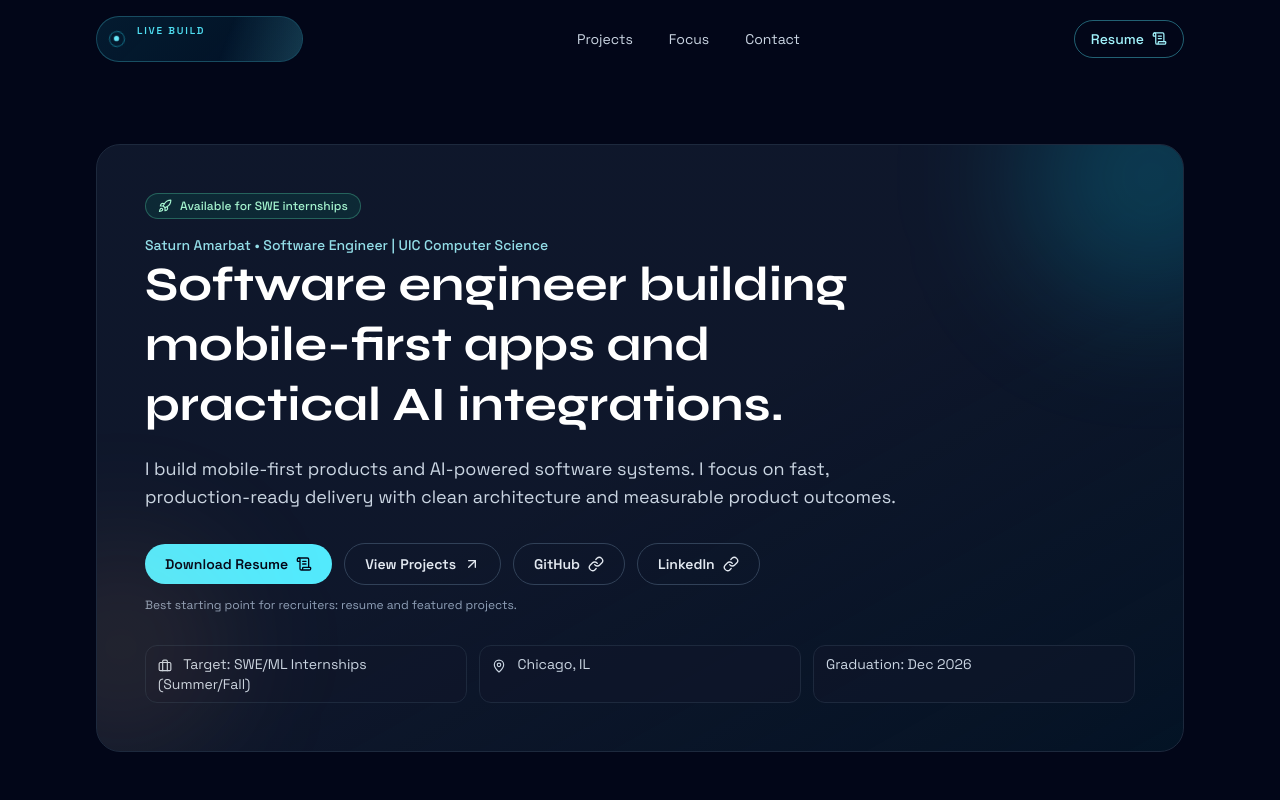
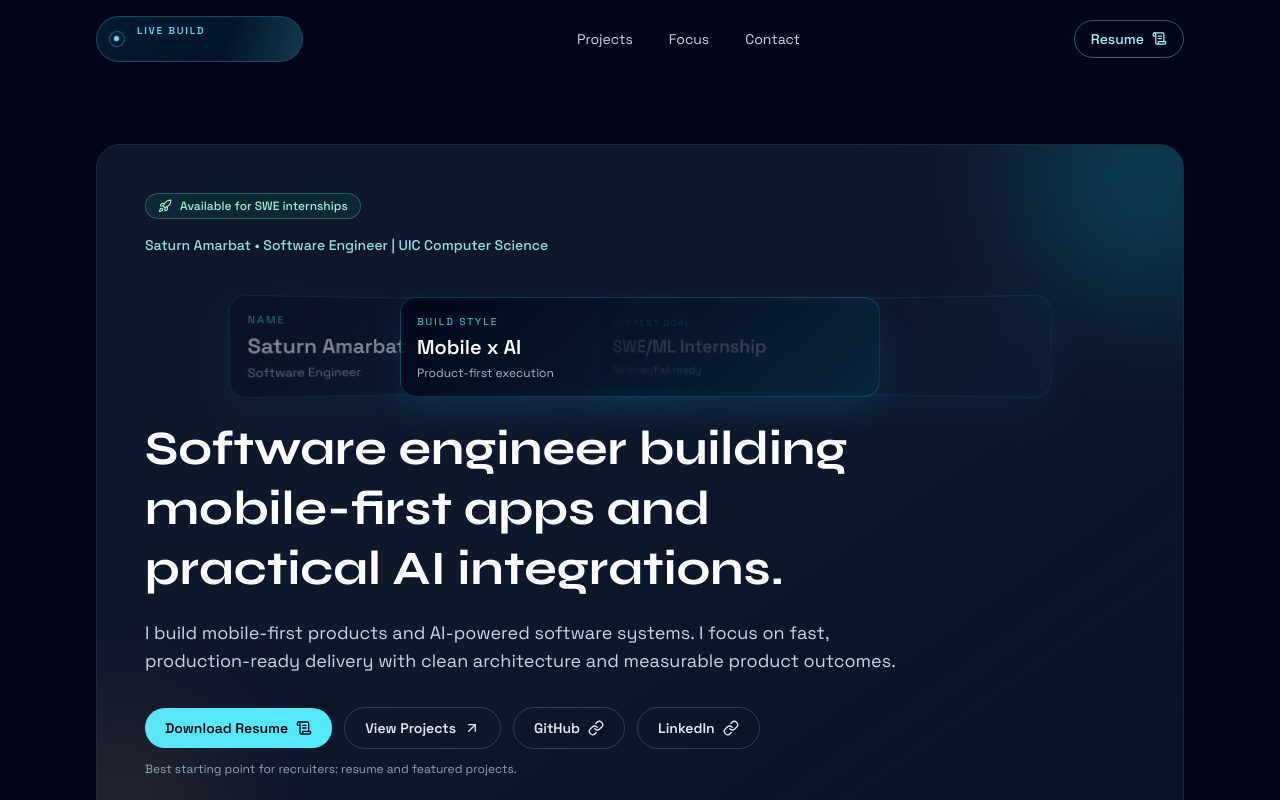
Before and after one commit to saturn-amarbat/personal-website, a Next.js app: page / in a window 1280 px wide. Shown: the top 800 px of the page. Built offline with nearby package versions, Linux system fonts and the light colour scheme.

Commit message:
Add 3D hero identity carousel for stronger recruiter recall

```diff
--- a/src/app/globals.css
+++ b/src/app/globals.css
@@ -85,6 +85,33 @@ h4,
 .tilt-card:focus-within {
   border-color: rgba(34, 211, 238, 0.45);
   box-shadow: 0 0 0 2px rgba(34, 211, 238, 0.18);
+}
+
+.identity-stage {
+  position: relative;
+  perspective: 1100px;
+  transform-style: preserve-3d;
+}
+
+.identity-card {
+  position: absolute;
+  inset: 0;
+  margin: auto;
+  max-width: 30rem;
+  height: fit-content;
+  border-radius: 1rem;
+  border: 1px solid rgba(34, 211, 238, 0.22);
+  background: linear-gradient(
+    140deg,
+    rgba(2, 6, 23, 0.88),
+    rgba(8, 47, 73, 0.54)
+  );
+  padding: 0.95rem 1rem;
+  box-shadow: 0 14px 34px rgba(2, 132, 199, 0.16);
+  backface-visibility: hidden;
+  transition:
+    transform 600ms cubic-bezier(0.2, 0.7, 0.2, 1),
+    opacity 500ms ease;
 }
 
 .nav-signal {
@@ -197,6 +224,7 @@ h4,
   .reveal.is-visible,
   .tilt-card,
   .tilt-card:hover,
+  .identity-card,
   .nav-signal::after,
   .nav-orbit::before,
   .nav-orbit-core,
--- a/src/app/page.js
+++ b/src/app/page.js
@@ -72,11 +72,30 @@ const NAV_ITEMS = [
   { id: "contact", label: "Contact", icon: Mail },
 ];
 
+const IDENTITY_CARDS = [
+  {
+    label: "Name",
+    value: "Saturn Amarbat",
+    note: "Software Engineer",
+  },
+  {
+    label: "Build Style",
+    value: "Mobile x AI",
+    note: "Product-first execution",
+  },
+  {
+    label: "Current Goal",
+    value: "SWE/ML Internship",
+    note: "Summer/Fall ready",
+  },
+];
+
 export default function Home() {
   const [isScrolled, setIsScrolled] = useState(false);
   const [scrollY, setScrollY] = useState(0);
   const [scrollProgress, setScrollProgress] = useState(0);
   const [activeSection, setActiveSection] = useState("home");
+  const [activeIdentityCard, setActiveIdentityCard] = useState(0);
 
   useEffect(() => {
     const onScroll = () => {
@@ -134,6 +153,14 @@ export default function Home() {
 
     sections.forEach((section) => observer.observe(section));
     return () => observer.disconnect();
+  }, []);
+
+  useEffect(() => {
+    const interval = window.setInterval(() => {
+      setActiveIdentityCard((prev) => (prev + 1) % IDENTITY_CARDS.length);
+    }, 3200);
+
+    return () => window.clearInterval(interval);
   }, []);
 
   return (
@@ -219,6 +246,43 @@ export default function Home() {
           <p className="text-sm font-medium text-cyan-200/90">
             {CONFIG.name} • {CONFIG.role}
           </p>
+
+          <div
+            className="identity-stage mt-5 h-32 sm:h-36"
+            aria-label="Identity highlights"
+          >
+            {IDENTITY_CARDS.map((card, index) => {
+              const total = IDENTITY_CARDS.length;
+              const rawOffset = (index - activeIdentityCard + total) % total;
+              const offset = rawOffset === total - 1 ? -1 : rawOffset;
+              const isActive = offset === 0;
+
+              return (
+                <article
+                  key={card.label}
+                  className="identity-card"
+                  style={{
+                    transform:
+                      offset === 0
+                        ? "translateX(0) translateZ(0) rotateY(0deg)"
+                        : offset < 0
+                          ? "translateX(-36%) translateZ(-46px) rotateY(24deg)"
+                          : "translateX(36%) translateZ(-46px) rotateY(-24deg)",
+                    opacity: isActive ? 1 : 0.48,
+                    zIndex: isActive ? 3 : 1,
+                  }}
+                >
+                  <p className="text-[10px] uppercase tracking-[0.2em] text-cyan-300/90">
+                    {card.label}
+                  </p>
+                  <p className="mt-1 text-lg font-semibold text-white sm:text-xl">
+                    {card.value}
+                  </p>
+                  <p className="mt-1 text-xs text-slate-300/85">{card.note}</p>
+                </article>
+              );
+            })}
+          </div>
 
           <h1 className="font-display max-w-3xl text-3xl font-bold leading-tight text-white md:text-5xl">
             Software engineer building mobile-first apps and practical AI
```
Also changed, not shown: 1 other file (tests, documents, lock files or other folders).
